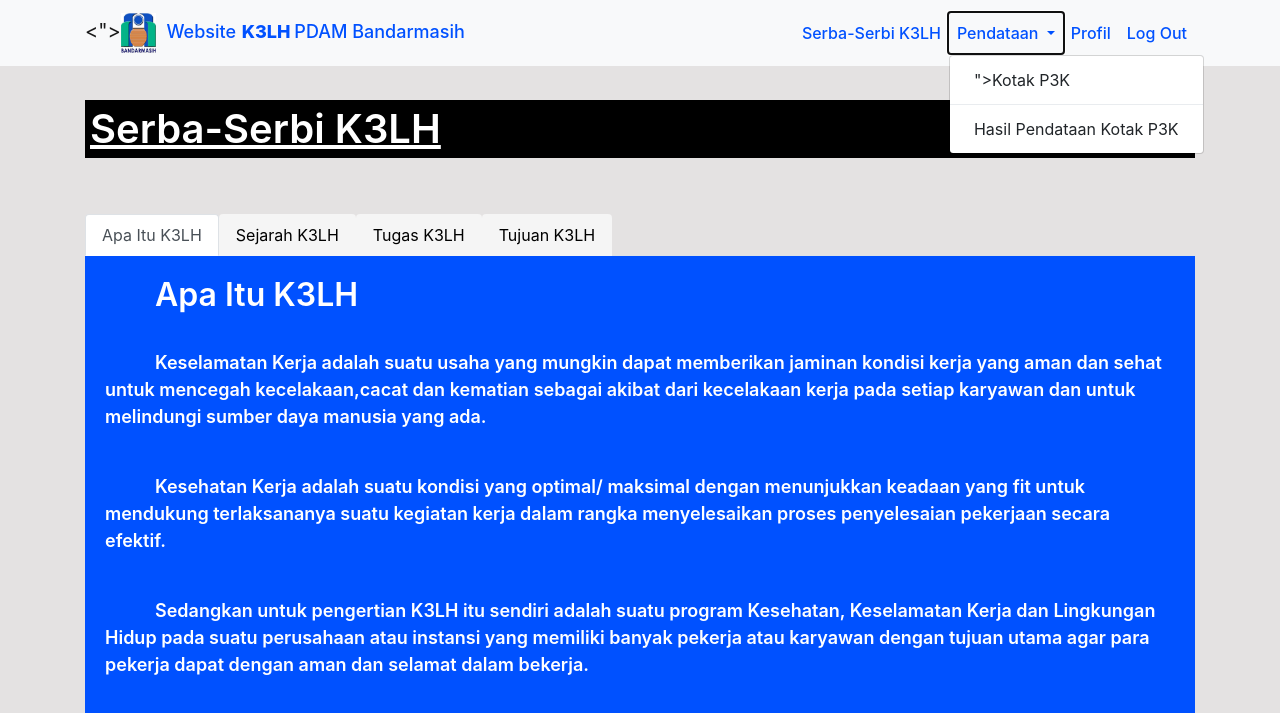
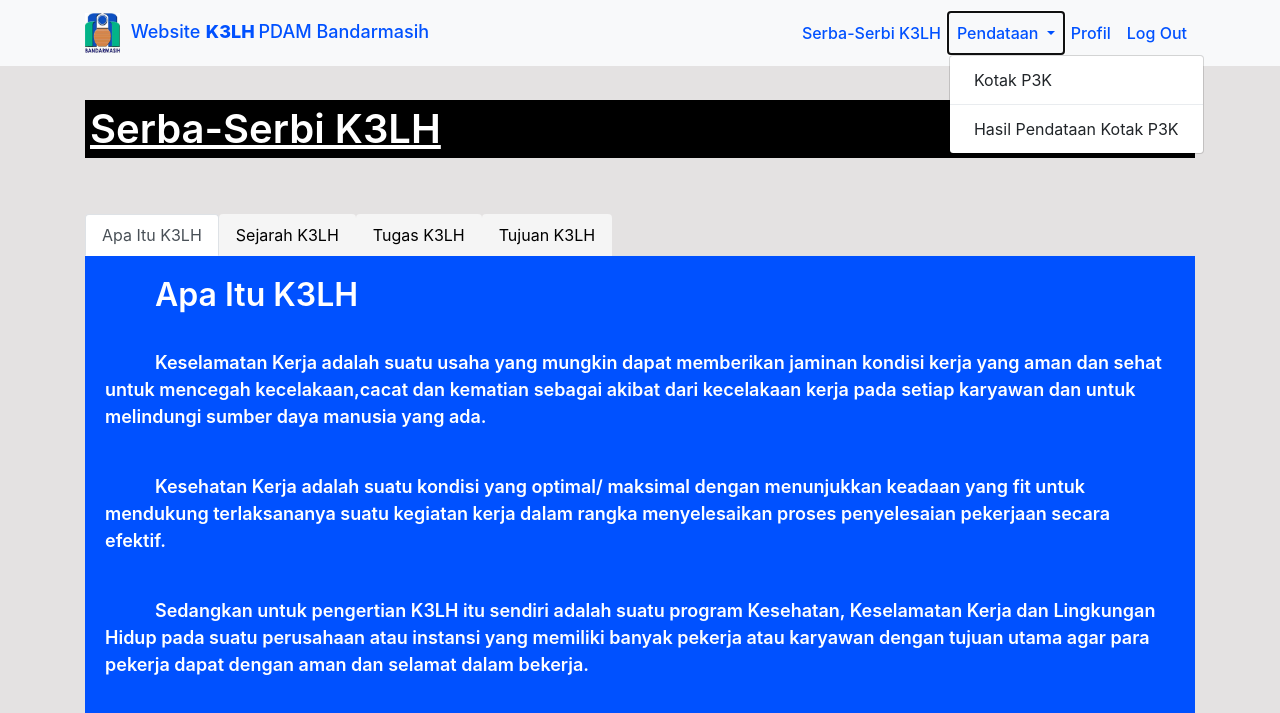
Before and after one commit to rickosong/projek-sekolah, a Django app: page /serbaserbi/ in a window 1280 px wide, after a click on "Pendataan". Shown: the top 713 px of the page. Run offline with Django 3.2, Linux system fonts and the light colour scheme; some libraries are stand-ins or nearby versions.

Commit message:
membujuri serbaserbi lwn p3k.html, ada yg tesalah, tulisan kodenya kelihatan

```diff
--- a/templates/p3k.html
+++ b/templates/p3k.html
@@ -32,7 +32,7 @@
                         pendataan
                       </a>
                       <div class="dropdown-menu" aria-labelledby="navbarDropdown">
-                        <a class="dropdown-item" href="{% url 'p3k' %}">">Kotak P3K</a>
+                        <a class="dropdown-item" href="{% url 'p3k' %}">Kotak P3K</a>
                         <div class="dropdown-divider"></div>
                         <a class="dropdown-item" href="{% url 'hasil' %}">Hasil Pendataan Kotak P3K</a>
                       </li>
--- a/templates/serbaserbi.html
+++ b/templates/serbaserbi.html
@@ -14,7 +14,7 @@
     <div class="header">
       <nav class="navbar navbar-expand-lg navbar-light bg-light fixed-top" id="mainNav">
         <div class="container">
-          <a class="navbar-brand" href="{% url 'home' %}"><"><img src="{% static 'image/download.jpg' %}" alt="Logo PDAM Bandarmasih" title="Logo PDAM Bandarmasih"> <span class="Website">Website</span> <span class="K3LH-text">K3LH </span> <span class ="PDAM-text">PDAM Bandarmasih</span></a>
+          <a class="navbar-brand" href="{% url 'home' %}"><img src="{% static 'image/download.jpg' %}" alt="Logo PDAM Bandarmasih" title="Logo PDAM Bandarmasih"> <span class="Website">Website</span> <span class="K3LH-text">K3LH </span> <span class ="PDAM-text">PDAM Bandarmasih</span></a>
           <button class="navbar-toggler navbar-toggler-right" type="button" data-toggle="collapse" data-target="#navbarNav" aria-controls="navbarNav" aria-expanded="false" aria-label="Toggle navigation">
             <span class="navbar-toggler-icon"></span>
           </button>
@@ -32,7 +32,7 @@
                         pendataan
                       </a>
                       <div class="dropdown-menu" aria-labelledby="navbarDropdown">
-                        <a class="dropdown-item" href="{% url 'p3k' %}">">Kotak P3K</a>
+                        <a class="dropdown-item" href="{% url 'p3k' %}">Kotak P3K</a>
                         <div class="dropdown-divider"></div>
                         <a class="dropdown-item" href="{% url 'hasil' %}">Hasil Pendataan Kotak P3K</a>
                       </li>
```
